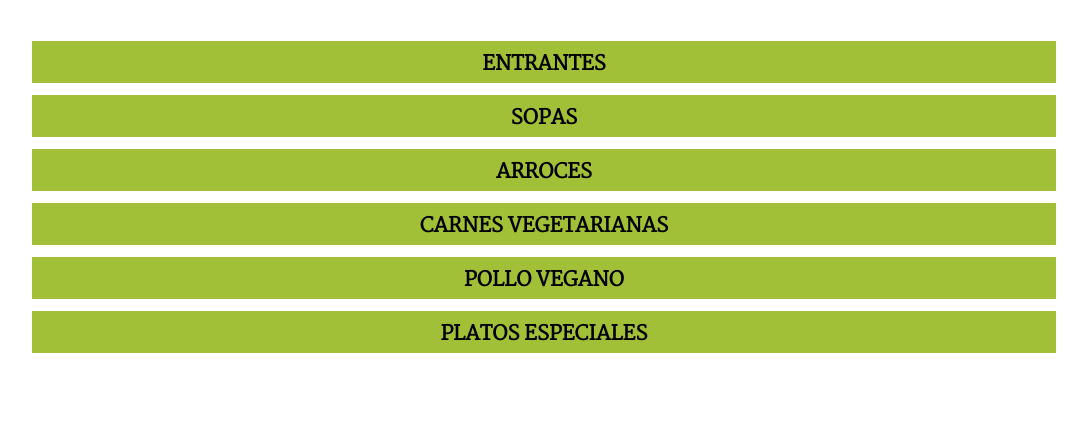
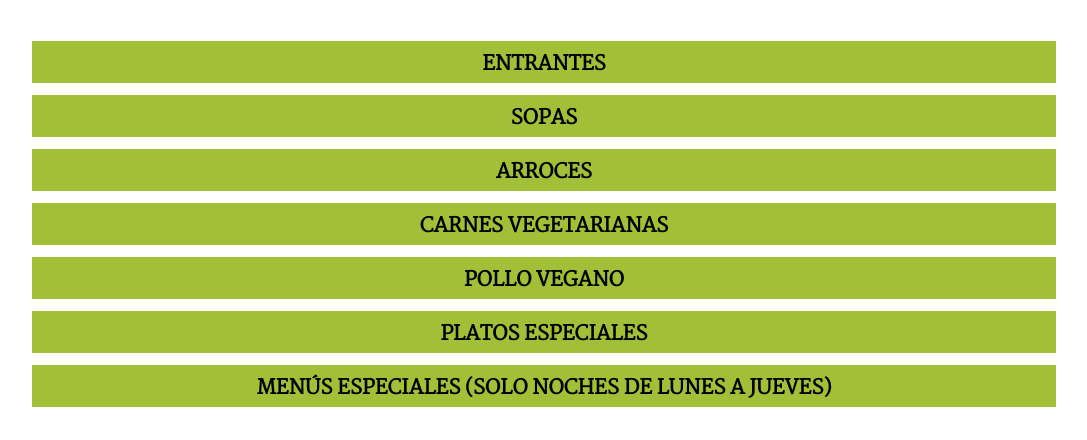
Before and after one commit to DaniGuardiola/shishang-web, a website: page src/index.html in a window 1280 px wide. Shown: the part 118-558 px from the top of the page, without its empty margins (96-1183 px from the left). Drawn offline with nearby package versions, Linux system fonts and the light colour scheme; files that its build step writes are made by us from their sources.

Commit message:
more menu wip

```diff
--- a/src/index.html
+++ b/src/index.html
@@ -259,6 +259,26 @@
             price: 4.40
           }
         ]
+      },
+      {
+        name: 'Menús especiales (solo noches de lunes a jueves)',
+        items: [
+          {
+            header: 'Menú para 2 personas A',
+            name: 'rollo de primavera(2)<br>ensalada china<br>arroz frito 3 delicias/tallarines<br>pollo limón/ternera con salsa de ostras (cualquier sabores)\ncon bebida y postre',
+            price: 16.20
+          },
+          {
+            header: 'Menú para 2 personas B',
+            name: 'rollo de vietnamita (4)<br>arroz frito 3 delicias/fideo chino<br>gambas fritas (12)<br>pollo estilo goa-bao/ternera bambú y setas chinas con bebida y postre',
+            price: 18.20
+          },
+          {
+            header: 'Menú para 3 personas',
+            name: 'rollo de primavera (3)<br>ensalada china<br>arroz frito 3 delicias/tallarines/fideo chino<br>pollo con limón/cerdo agridulce<br>ternera con salsa ostras (seta)<br>gamba con bambú y setas chinas con bebida y postre',
+            price: 29.20
+          },
+        ]
       }
       ]
 
@@ -296,10 +316,19 @@
             const itemEl = document.createElement('li')
             sectionItems.appendChild(itemEl)
 
+            let headerHtml = ''
+            if (sectionItem.header) {
+              headerHtml = `<div class="font-bold">${sectionItem.header}</div>`
+            }
+
+
             itemEl.className = `flex ${itemElementPadding}`
-            itemEl.innerHTML = `<span id="menu-item-name">${sectionItem.name}</span>
+            itemEl.innerHTML += `<span id="menu-item-name">
+              ${headerHtml}
+              <div>${sectionItem.name}</div>
+            </span>
             <span class="flex-1" id="menu-item-spacer"></span>
-            <span id="menu-item-price">${sectionItem.price}€</span>`
+            <span id="menu-item-price">${sectionItem.price.toFixed(2)}€</span>`
           })
 
         })
```
